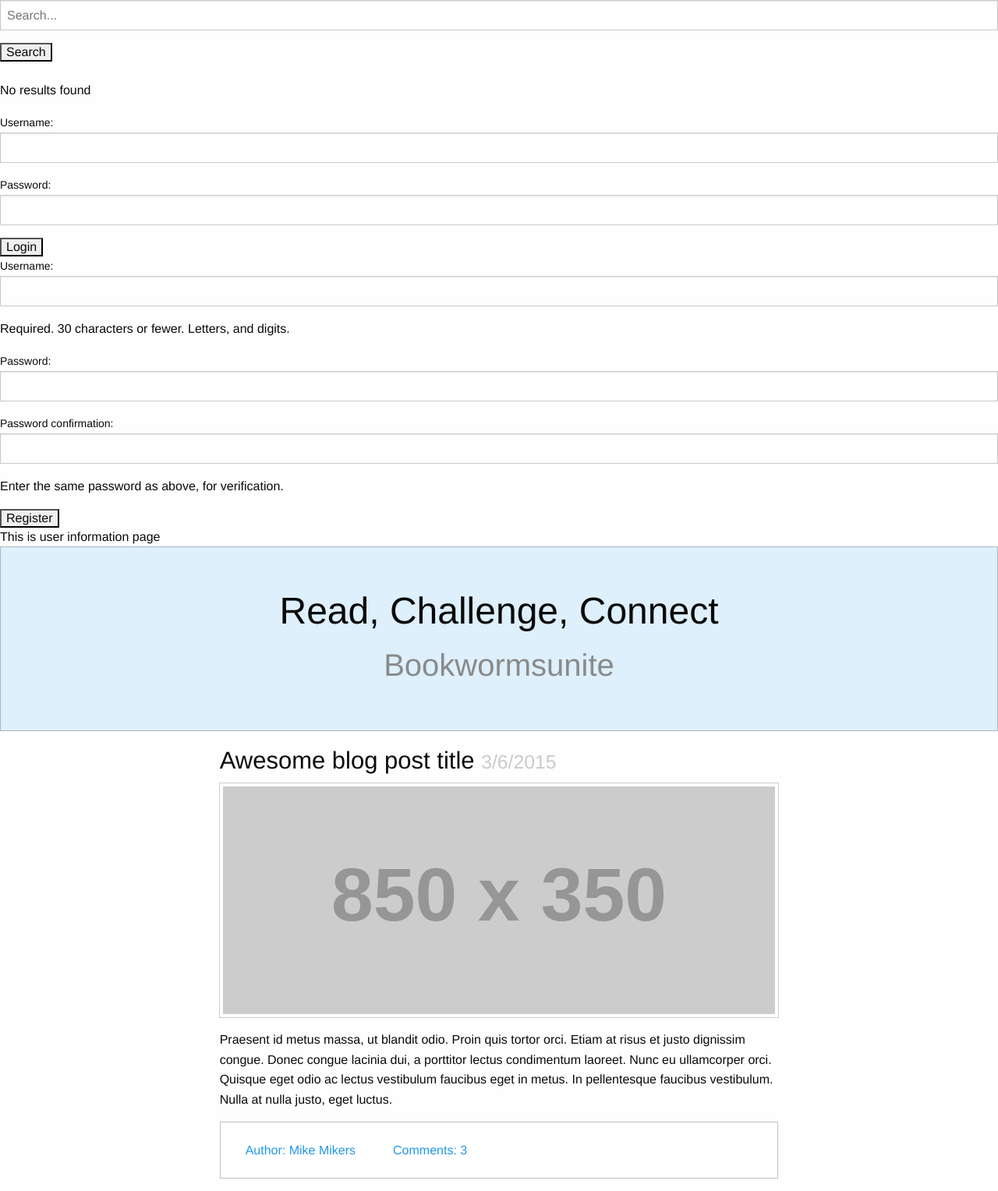
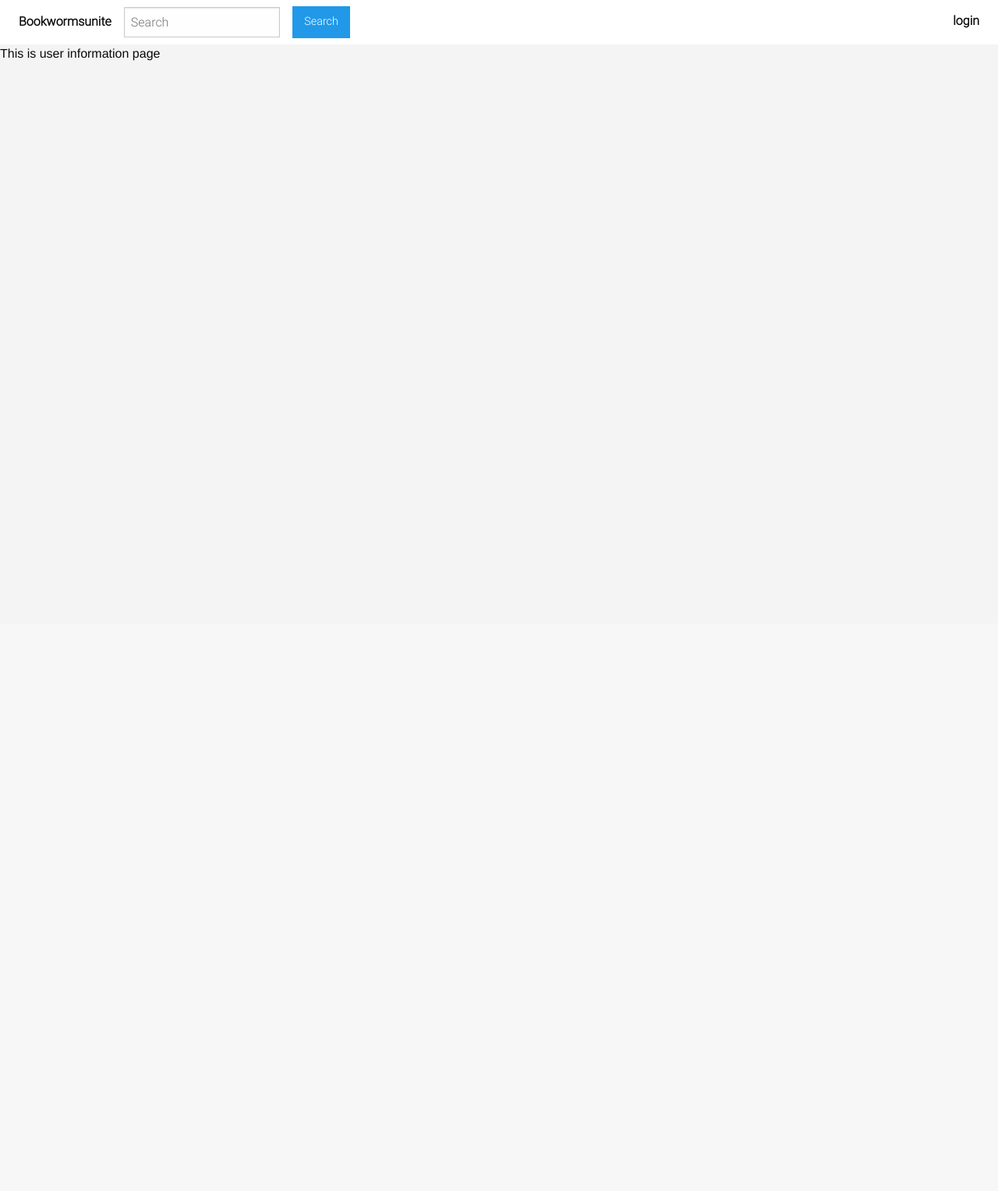
Before and after one commit to mspj/ITech, a Django app: page /user/1/ in a window 1280 px wide. Shown: the whole page at 78% size. After the commit the page ends 78 px from the top, so only its background shows below. Run offline with Django 3.2, Linux system fonts and the light colour scheme; grey boxes labelled with a size stand in for pictures from a placeholder-image service; some libraries are stand-ins or nearby versions.

Commit message:
Add font Roboto, update index.html - Pim

```diff
--- a/bookwormsunite/views.py
+++ b/bookwormsunite/views.py
@@ -15,7 +15,7 @@ from bookwormsunite.models import Readathon
 @require_GET
 def index(request):
     title = "Index"
-    upcoming_readathons = Readathon.objects.filter(start_date__gt=timezone.now())[:5]
+    upcoming_readathons = Readathon.objects.filter(start_date__gt=timezone.now())[:4]
     context_dict = {'title': title, 'upcoming_readathons': upcoming_readathons}
     return render(request, 'bookwormsunite/index.html', context_dict)
 
--- a/static/bookwormsunite/css/app.css
+++ b/static/bookwormsunite/css/app.css
@@ -0,0 +1,79 @@
+@font-face {
+    font-family: MyRoboto;
+    src: url(/static/bookwormsunite/font/roboto/Roboto-Light.ttf);
+}
+
+* {
+    font-family: MyRoboto;
+}
+
+.top-bar {
+    width: 100%;
+}
+
+.top-bar, .top-bar ul {
+    background-color: rgb(255, 255, 255);
+}
+
+body {
+    background-color: rgb(244, 244, 244);
+}
+
+
+hr {
+    color: rgb(174, 170, 198);
+}
+
+#index_header {
+    background-color: rgb(255, 255, 255);
+    border: none;
+}
+
+.blog-post {
+    margin-top: 50px;
+}
+
+.blog-title {
+    width: 100%;
+    text-align: left;
+    border-bottom: 1px solid rgb(174, 170, 198);
+    line-height: 0.1em;
+    margin-top: 30px;
+    margin-bottom: 30px;
+}
+
+.blog-title span {
+    background: rgb(244, 244, 244);
+    padding-right: 10px;
+}
+
+.blog-content {
+    width: 100%;
+}
+
+.poster {
+    width: 24%;
+    height: 233px;
+    position: relative;
+    margin-left: 5px;
+    margin-right: 5px;
+    background-image: url(/static/bookwormsunite/images/booktubeathon.png);
+    vertical-align: middle;
+    /*background-color: rgb(255, 255, 255);*/
+}
+
+.poster .caption {
+    position: absolute;
+    padding-top: 13px;
+    padding-right: 10px;
+    width: 100%;
+    height: 40px;
+    bottom: 0;
+    right: 0;
+    color: black;
+    text-transform: uppercase;
+    background: rgba(0, 0, 0, 0.1);
+    text-align: right;
+    font-weight: bold;
+    font-size: 11px;
+}
--- a/templates/bookwormsunite/base.html
+++ b/templates/bookwormsunite/base.html
@@ -6,58 +6,84 @@
     <title>{% block title %}Title{% endblock %}</title>
 
     {% block css %}
+        <link rel="stylesheet" type="text/css" href="{% static "bookwormsunite/css/foundation.css" %}"/>
         <link rel="stylesheet" type="text/css" href="{% static "bookwormsunite/css/app.css" %}">
-        <link rel="stylesheet" type="text/css" href="{% static "bookwormsunite/css/foundation.css" %}"/>
     {% endblock %}
 </head>
 <body>
 
-{% block search %}
-    <div>
-        <form id="search_form" method="post" action="/search/">
-            {% csrf_token %}
-            <input type="text" name="query" id="query" placeholder="Search..."/>
-            <input type="submit" name="submit" value="Search"/>
-        </form>
+{#{% block search %}#}
+{##}
+{#    <div>#}
+{#        <form id="search_form" method="post" action="/search/">#}
+{#            {% csrf_token %}#}
+{#            <input type="text" name="query" id="query" placeholder="Search..."/>#}
+{#            <input type="submit" name="submit" value="Search"/>#}
+{#        </form>#}
+{#    </div>#}
+{##}
+{#    <div>#}
+{#        {% if readathons %}#}
+{#            <!-- Display search results in an ordered list -->#}
+{#            <ol>#}
+{#                {% for readathon in readathons %}#}
+{#                    <li>#}
+{#                        <strong>{{ readathon.name }}</strong><br>#}
+{#                    </li>#}
+{#                {% endfor %}#}
+{#            </ol>#}
+{#        {% else %}#}
+{#            <br/>#}
+{#            <p>No results found</p>#}
+{#        {% endif %}#}
+{#    </div>#}
+{##}
+{#{% endblock %}#}
+{##}
+{#{% block login %}#}
+{#    {% if user.is_authenticated %}#}
+{#        Hi {{ user.username }}#}
+{#        <a href="{% url 'logout' %}">Logout</a>#}
+{#    {% else %}#}
+{#        <form action="{% url 'login' %}" id="login_form" method="post" enctype="multipart/form-data">{% csrf_token %}#}
+{#            {{ login_form.as_p }}#}
+{#            <input type="submit" value="Login">#}
+{#        </form>#}
+{#    {% endif %}#}
+{#{% endblock %}#}
+{##}
+{#{% block register %}#}
+{#    {% if not user.is_authenticated %}#}
+{#        <form action="{% url 'register' %}" id="register_form" method="post"#}
+{#              enctype="multipart/form-data">{% csrf_token %}#}
+{#            {{ register_form.as_p }}#}
+{#            <input type="submit" name="submit" value="Register"/>#}
+{#        </form>#}
+{#    {% endif %}#}
+{#{% endblock %}#}
+
+{% block navbar %}
+
+    <div data-sticky-container>
+        <div class="top-bar" data-sticky data-options="marginTop:0;">
+            <div class="top-bar-left">
+                <ul class="dropdown menu" data-dropdown-menu>
+                    <li class="menu-text">Bookwormsunite</li>
+                    <li><input type="search" placeholder="Search"></li>
+                    <li>
+                        <button type="button" class="button">Search</button>
+                    </li>
+                </ul>
+            </div>
+            <div class="top-bar-right">
+                <ul class="menu">
+                    <li class="menu-text">login</li>
+                </ul>
+            </div>
+        </div>
     </div>
 
-    <div>
-        {% if readathons %}
-            <!-- Display search results in an ordered list -->
-            <ol>
-                {% for readathon in readathons %}
-                    <li>
-                        <strong>{{ readathon.name }}</strong><br>
-                    </li>
-                {% endfor %}
-            </ol>
-        {% else %}
-            <br/>
-            <p>No results found</p>
-        {% endif %}
-    </div>
 
-{% endblock %}
-
-{% block login %}
-    {% if user.is_authenticated %}
-        Hi {{ user.username }}
-        <a href="{% url 'logout' %}">Logout</a>
-    {% else %}
-        <form action="{% url 'login' %}" id="login_form" method="post" enctype="multipart/form-data">{% csrf_token %}
-            {{ login_form.as_p }}
-            <input type="submit" value="Login">
-        </form>
-    {% endif %}
-{% endblock %}
-
-{% block register %}
-    {% if not user.is_authenticated %}
-        <form action="{% url 'register' %}" id="register_form" method="post" enctype="multipart/form-data">{% csrf_token %}
-            {{ register_form.as_p }}
-            <input type="submit" name="submit" value="Register"/>
-        </form>
-    {% endif %}
 {% endblock %}
 
 {% block content %}
--- a/templates/bookwormsunite/user_info.html
+++ b/templates/bookwormsunite/user_info.html
@@ -4,32 +4,4 @@
 
 {% block content %}{{ content }}
 
-    <div class="callout large primary">
-        <div class="row column text-center">
-            <h1>Read, Challenge, Connect</h1>
-            <h2 class="subheader">Bookwormsunite</h2>
-        </div>
-    </div>
-
-    <div class="row medium-8 large-7 columns">
-        <div class="blog-post">
-            <h3>Awesome blog post title
-                <small>3/6/2015</small>
-            </h3>
-            <img class="thumbnail" src="http://placehold.it/850x350">
-            <p>Praesent id metus massa, ut blandit odio. Proin quis tortor orci. Etiam at risus et justo dignissim
-                congue.
-                Donec congue lacinia dui, a porttitor lectus condimentum laoreet. Nunc eu ullamcorper orci. Quisque eget
-                odio ac lectus vestibulum faucibus eget in metus. In pellentesque faucibus vestibulum. Nulla at nulla
-                justo,
-                eget luctus.</p>
-            <div class="callout">
-                <ul class="menu simple">
-                    <li><a href="#">Author: Mike Mikers</a></li>
-                    <li><a href="#">Comments: 3</a></li>
-                </ul>
-            </div>
-        </div>
-    </div>
-
 {% endblock %}
```
Also changed, not shown: static/bookwormsunite/font/roboto/Apache License.txt (added, +201 -0 lines), templates/bookwormsunite/index.html (+38 -1 lines), static/bookwormsunite/font/roboto/Roboto-Black.ttf (added), static/bookwormsunite/font/roboto/Roboto-BlackItalic.ttf (added), static/bookwormsunite/font/roboto/Roboto-Bold.ttf (added), static/bookwormsunite/font/roboto/Roboto-BoldItalic.ttf (added), static/bookwormsunite/font/roboto/Roboto-Italic.ttf (added), static/bookwormsunite/font/roboto/Roboto-Light.ttf (added), static/bookwormsunite/font/roboto/Roboto-LightItalic.ttf (added), static/bookwormsunite/font/roboto/Roboto-Medium.ttf (added), static/bookwormsunite/font/roboto/Roboto-MediumItalic.ttf (added), static/bookwormsunite/font/roboto/Roboto-Regular.ttf (added), static/bookwormsunite/font/roboto/Roboto-Thin.ttf (added), static/bookwormsunite/font/roboto/Roboto-ThinItalic.ttf (added).
